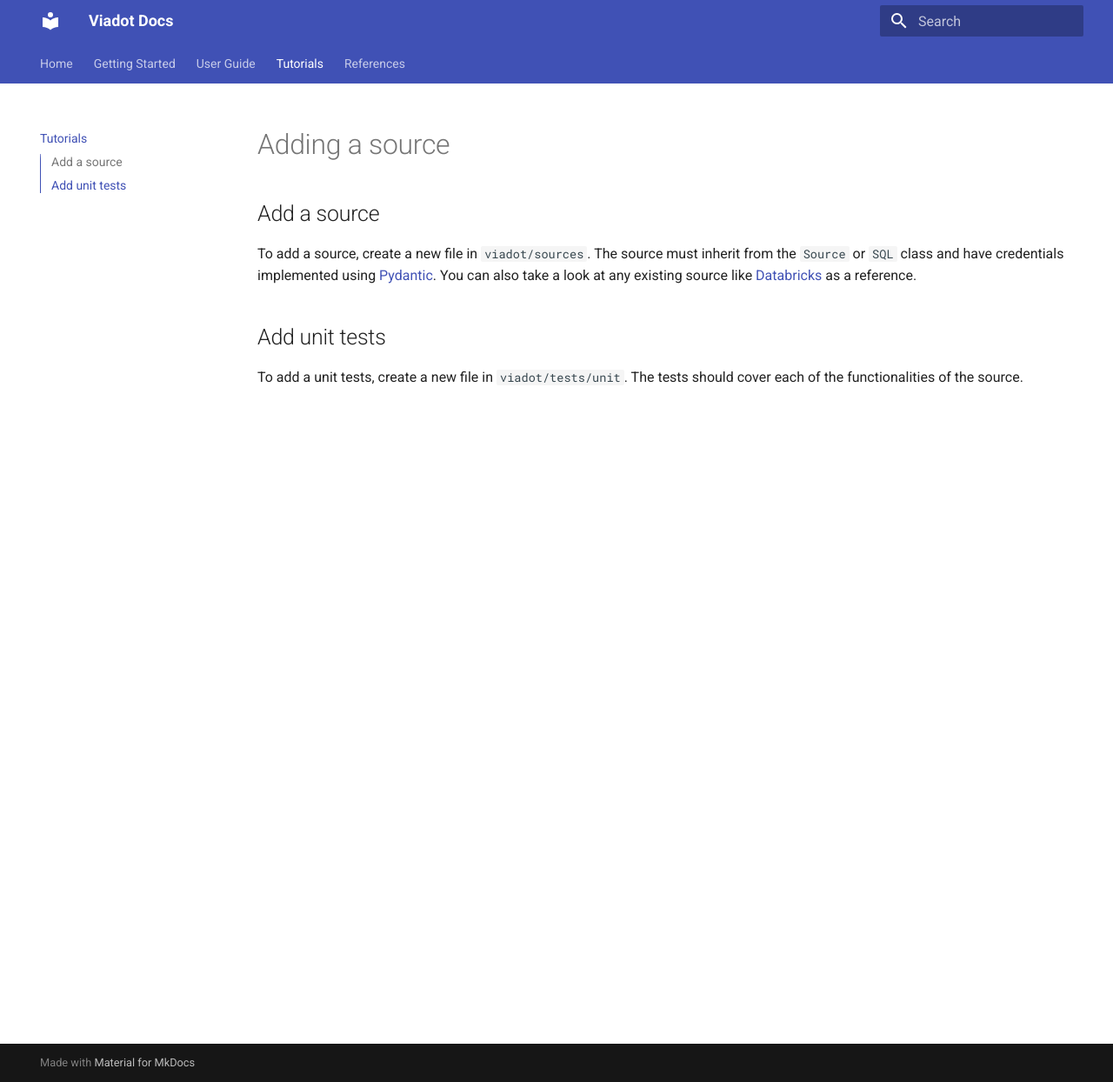
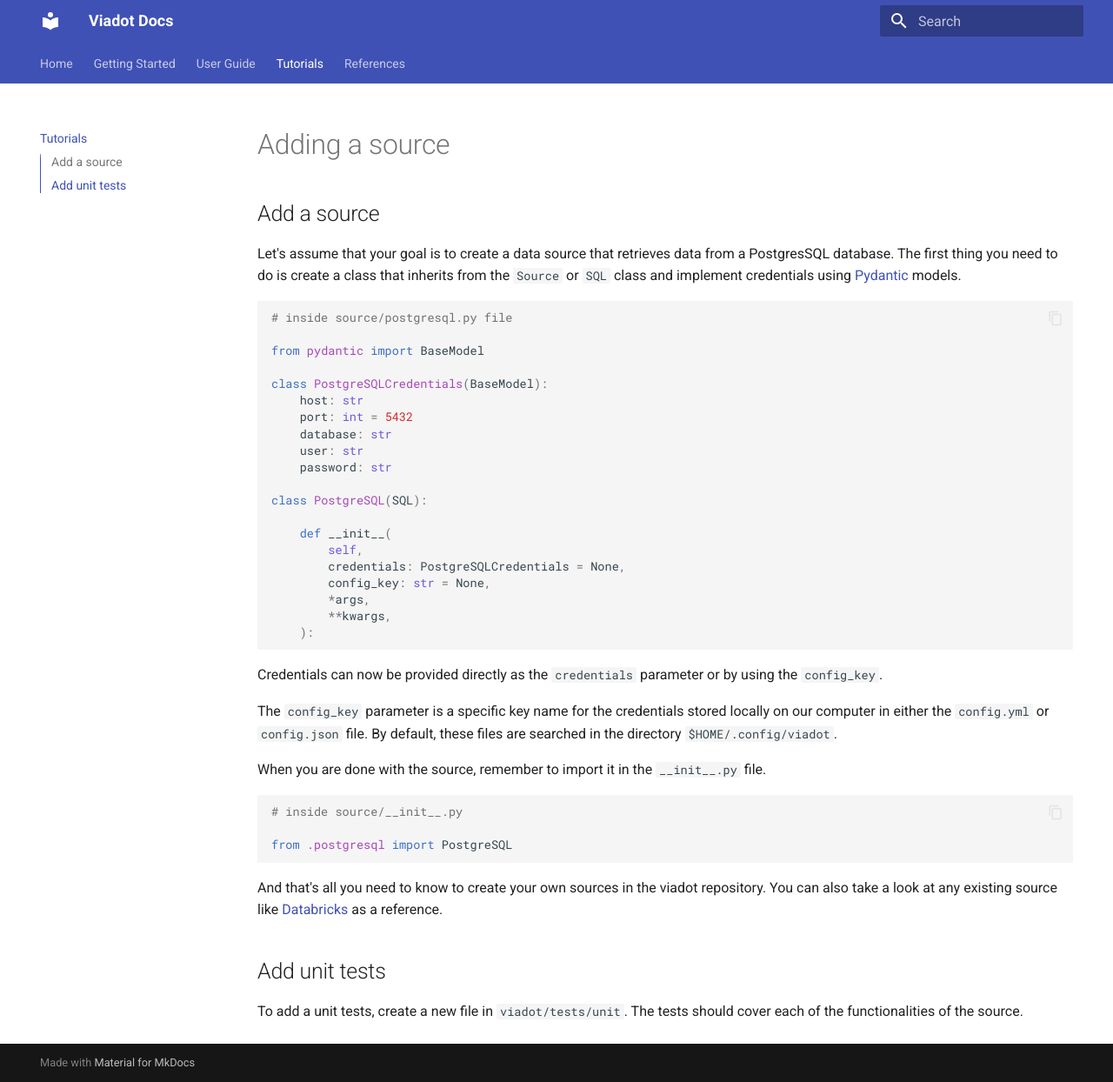
Before and after one commit to dyvenia/viadot, an MkDocs documentation site: the page built from docs/tutorials/adding_source.md, in a window 1280 px wide and 1244 px high. Shown: the whole window at 87% size. Built offline with MkDocs 1.6.1 and Material for MkDocs 9.7.7, drawn with Linux system fonts in a browser that asks for light colours; the version menu is left out.

Commit message:
📝 Improved add a source tutorial

````diff
--- a/docs/tutorials/adding_source.md
+++ b/docs/tutorials/adding_source.md
@@ -1,7 +1,43 @@
 # Adding a source
+## Add a source
+Let's assume that your goal is to create a data source that retrieves data from a PostgresSQL database. The first thing you need to do is create a class that inherits from the `Source` or `SQL` class and implement credentials using [Pydantic](https://medium.com/mlearning-ai/improve-your-data-models-with-pydantic-f9f10ca66f26) models.
 
-## Add a source
-To add a source, create a new file in `viadot/sources`. The source must inherit from the `Source` or `SQL` class and have credentials implemented using [Pydantic](https://medium.com/mlearning-ai/improve-your-data-models-with-pydantic-f9f10ca66f26). You can also take a look at any existing source like [Databricks](https://github.com/dyvenia/viadot/blob/2.0/viadot/sources/databricks.py) as a reference.
+```python
+# inside source/postgresql.py file
+
+from pydantic import BaseModel
+
+class PostgreSQLCredentials(BaseModel):
+    host: str
+    port: int = 5432
+    database: str
+    user: str
+    password: str
+
+class PostgreSQL(SQL):
+
+    def __init__(
+        self,
+        credentials: PostgreSQLCredentials = None,
+        config_key: str = None,
+        *args,
+        **kwargs,
+    ):
+```
+
+Credentials can now be provided directly as the `credentials` parameter or by using the `config_key`.
+
+The `config_key` parameter  is a specific key name for the credentials stored locally on our computer in either the `config.yml` or `config.json` file. By default, these files are searched in the directory `$HOME/.config/viadot`.
+
+When you are done with the source, remember to import it in the `__init__.py` file.
+
+```python
+# inside source/__init__.py
+
+from .postgresql import PostgreSQL
+```
+
+And that's all you need to know to create your own sources in the viadot repository. You can also take a look at any existing source like [Databricks](https://github.com/dyvenia/viadot/blob/2.0/viadot/sources/databricks.py) as a reference.
 
 ## Add unit tests
 To add a unit tests, create a new file in `viadot/tests/unit`. The tests should cover each of the functionalities of the source.
````
